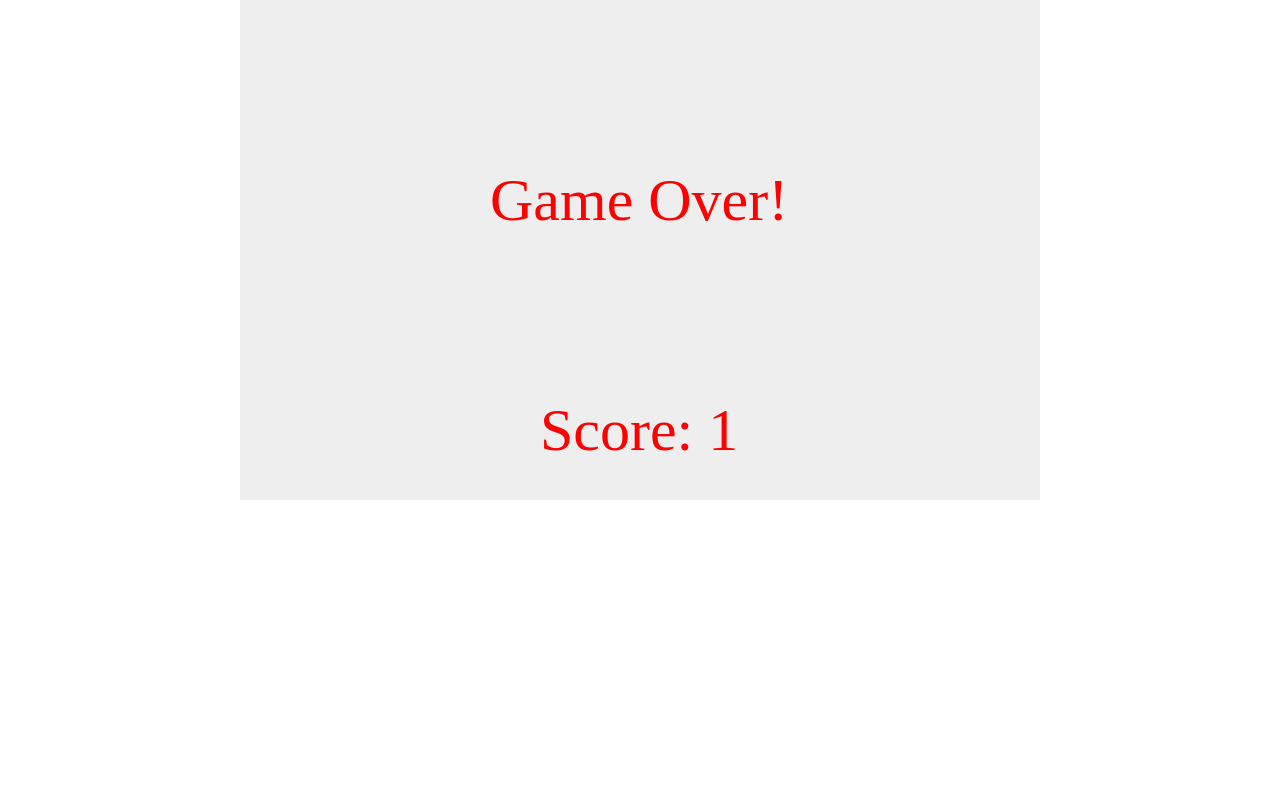
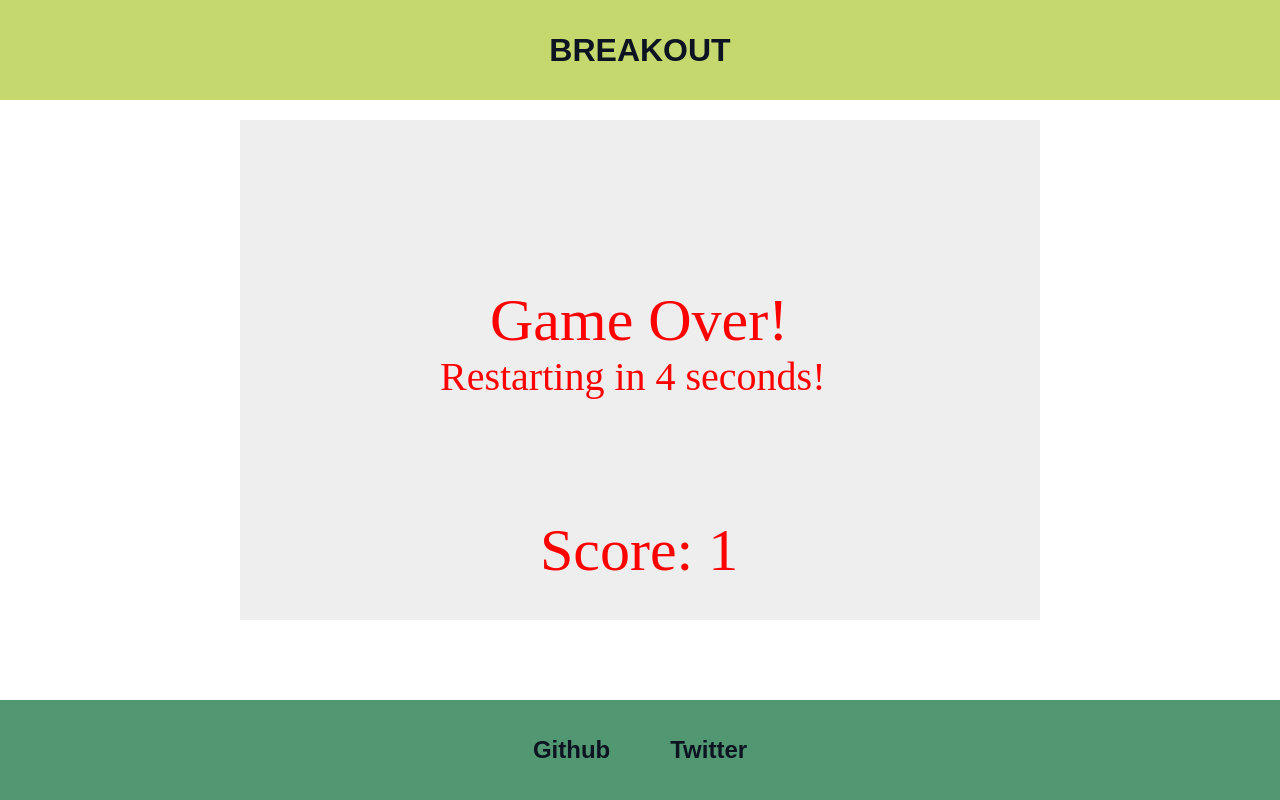
Before and after one commit to ishanjain28/breakout-game, a website: page dist/index.html in a window 1280 px wide. Drawn offline with Linux system fonts and the light colour scheme.

Commit message:
Added UI, Added restart in message on gameover

```diff
--- a/dist/breakout.js
+++ b/dist/breakout.js
@@ -79,6 +79,8 @@ function drawGameOver() {
     ctx.fillStyle = "red";
     ctx.fillText("Game Over!", (canvasWidth - 300) / 2, (canvasHeight - 60) / 2);
     ctx.fillText('Score: ' + score, (canvasWidth - 200) / 2, (canvasHeight - 100 / 2));
+    ctx.font = "40px serif";
+    ctx.fillText("Restarting in 4 seconds!", (canvasWidth - 400) / 2, canvasHeight - 230);
 }
 
 function drawBricks() {
@@ -160,7 +162,7 @@ function draw() {
             drawGameOver();
             setTimeout(function() {
                 document.location.reload();
-            }, 5000);
+            }, 4000);
         }
     }
 
--- a/dist/index.html
+++ b/dist/index.html
@@ -13,18 +13,76 @@
         padding: 0;
     }
 
+    header {
+        background: #c5d86d;
+        font-family: sans-serif;
+        color: #0d1321;
+        margin: 0 0 20px 0;
+        display: flex;
+        align-items: center;
+        justify-content: center;
+        height: 100px;
+        width: 100%;
+    }
+
+    header h1 {
+        margin: 0;
+        padding: 0;
+    }
+
     #breakout {
         margin: 0 auto;
         background: #eee;
         display: block;
         padding: 0;
     }
+
+    footer {
+        display: flex;
+        justify-content: center;
+        align-items: center;
+        height: 100px;
+        width: 100%;
+        font-family: sans-serif;
+        background: #519872;
+        color: #0d1321;
+        position: fixed;
+        bottom: 0;
+    }
+
+    .ref-link {
+        padding: 10px;
+        margin: 0 20px 0 20px;
+        text-decoration: none;
+        color: #0d1321;
+    }
+
+    .ref-link:hover {
+        color: #333745;
+    }
+
+    .ref-link:active {
+        color: #333745;
+    }
+
+    .ref-link:visited {
+        color: #333745;
+    }
 </style>
 
-
 <body>
+    <header>
+        <h1>BREAKOUT</h1>
+    </header>
     <canvas height="500" width="800" id="breakout"><h1>Please Enable Javascript to play this game in your browser</h1></canvas>
-
+    <footer>
+        <a href="https://github.com/ishanjain28/breakout-game" class="ref-link">
+            <h2>Github</h2>
+        </a>
+        <a href="https://twitter.com/ishanjain28" class="ref-link">
+            <h2>Twitter</h2>
+        </a>
+    </footer>
     <script src="/breakout.js" type="text/javascript"></script>
 
 </html>
```
